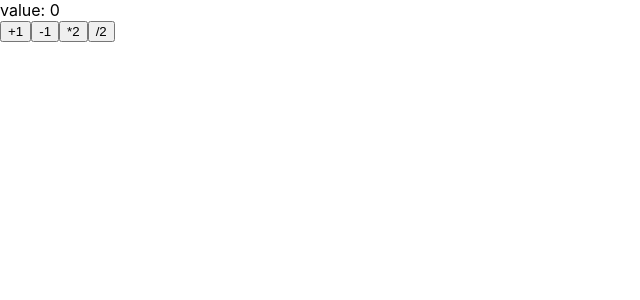
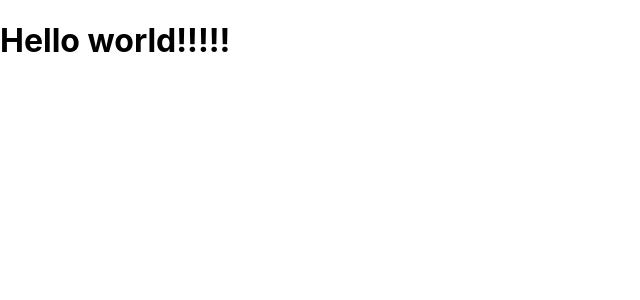
Before and after one commit to yusuke-shiya/pomodoro, a React (Create React App) app: page / in a window 1280 px wide. Shown: the top 300 px of the page, without its empty margins (0-640 px from the left). Built offline with nearby package versions, Linux system fonts and the light colour scheme.

Commit message:
Hello world状態に戻す

```diff
--- /dev/null
+++ b/src/App.js
@@ -0,0 +1,9 @@
+import React, { Component } from "react";
+
+class App extends Component {
+  render() {
+    return <h1>Hello world!!!!!</h1>;
+  }
+}
+
+export default App;
--- a/src/actions/index.js
+++ /dev/null
@@ -1,9 +0,0 @@
-export const INCREMENT = "INCREMENT";
-export const DECREMENT = "DECREMENT";
-
-export const increment = () => ({
-  type: INCREMENT,
-});
-export const decrement = () => ({
-  type: DECREMENT,
-});
--- a/src/components/App.js
+++ /dev/null
@@ -1,33 +0,0 @@
-import { Component } from "react";
-import React from "react";
-import { connect } from "react-redux";
-
-import { increment, decrement } from "../actions";
-
-class App extends Component {
-  handleMultiplyButton = () => this.setState({ count: this.state.count * 2 });
-  handleDivideButton = () => this.setState({ count: this.state.count / 2 });
-
-  render() {
-    const props = this.props;
-
-    return (
-      <React.Fragment>
-        <div>value: {props.value}</div>
-        <button onClick={props.increment}>+1</button>
-        <button onClick={props.decrement}>-1</button>
-        <button onClick={this.handleMultiplyButton}>*2</button>
-        <button onClick={this.handleDivideButton}>/2</button>
-      </React.Fragment>
-    );
-  }
-}
-
-const mapStateToProps = (state) => ({ value: state.count.value });
-// const mapDispatchToProps = (dispatch) => ({
-//   increment: () => dispatch(increment()),
-//   decrement: () => dispatch(decrement()),
-// });
-const mapDispatchToProps = { increment, decrement };
-
-export default connect(mapStateToProps, mapDispatchToProps)(App);
--- a/src/index.js
+++ b/src/index.js
@@ -1,18 +1,13 @@
 import React from "react";
 import ReactDOM from "react-dom";
-import { createStore } from "redux";
-import { Provider } from "react-redux";
 import "./index.css";
-import reducer from "./reducers";
-import App from "./components/App";
+import App from "./App";
 import reportWebVitals from "./reportWebVitals";
 
-const store = createStore(reducer);
-
 ReactDOM.render(
-  <Provider store={store}>
+  <React.StrictMode>
     <App />
-  </Provider>,
+  </React.StrictMode>,
   document.getElementById("root")
 );
 
--- a/src/reducers/count.js
+++ /dev/null
@@ -1,14 +0,0 @@
-import { INCREMENT, DECREMENT } from "../actions";
-
-const initialState = { value: 0 };
-
-export default (state = initialState, action) => {
-  switch (action.type) {
-    case INCREMENT:
-      return { value: state.value + 1 };
-    case DECREMENT:
-      return { value: state.value - 1 };
-    default:
-      return state;
-  }
-};
--- a/src/reducers/index.js
+++ /dev/null
@@ -1,4 +0,0 @@
-import { combineReducers } from "redux";
-import count from "./count";
-
-export default combineReducers({ count });
```
